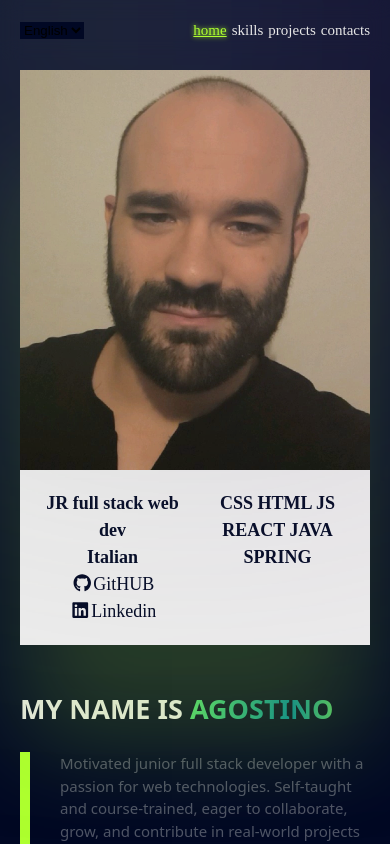
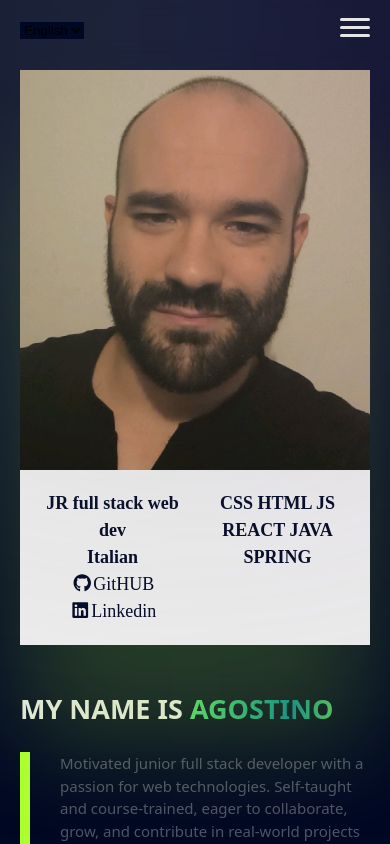
Before and after one commit to AgostinoCaruso/Portfolio, a React (Vite) app: page / in a window 390 px wide. Shown: the top 844 px of the page. Built offline with nearby package versions, Linux system fonts and the light colour scheme.

Commit message:
mobile fix

```diff
--- a/src/App.css
+++ b/src/App.css
@@ -396,6 +396,63 @@ section {
 
 }
 
+.hamburger {
+  display: flex;
+  flex-direction: column;
+  gap: 5px;
+  width: 30px;
+  height: 25px;
+  cursor: pointer;
+  z-index: 200;
+}
+
+.hamburger .bar {
+  height: 3px;
+  background-color: var(--text-main);
+  border-radius: 2px;
+  transition: all 0.3s ease;
+}
+
+
+/* Animazione a X */
+.hamburger.open .bar:nth-child(1) {
+  transform: rotate(45deg) translate(5px, 5px);
+}
+
+.hamburger.open .bar:nth-child(2) {
+  opacity: 0;
+  transform: translateX(-20px);
+}
+
+.hamburger.open .bar:nth-child(3) {
+  transform: rotate(-45deg) translate(5px, -5px);
+}
+
+nav.nav-menu {
+  position: absolute;
+  top: 60px;
+  left: 0;
+  width: 100%;
+  background: var(--background);
+  flex-direction: column;
+  align-items: flex-start;
+  gap: 20px;
+  padding: 20px;
+  opacity: 0;
+  visibility: hidden;
+  transform: translateY(-10px);
+  transition: opacity 0.3s ease, transform 0.3s ease, visibility 0.3s;
+  z-index: 150;
+  display: flex;
+  /* display sempre flex per animare opacity e transform */
+}
+
+nav.nav-menu.open {
+  opacity: 1;
+  visibility: visible;
+  transform: translateY(0);
+}
+
 @keyframes gradientAnimation {
   to {
     background-position: 200% center;
@@ -404,14 +461,30 @@ section {
 }
 
 @media screen and (max-width:767px) {
-header {
 
-  & nav {
+
+  nav {
+    position: absolute;
+    top: 60px;
+    left: 0;
+    width: 100%;
+    background: var(--background);
+    flex-direction: column;
+    align-items: flex-start;
+    gap: 20px;
+    padding: 20px;
+    display: none;
+    z-index: 150;
+  }
+
+  nav.open {
     display: flex;
-    gap: 5px;
-    }
   }
-}
+
+  .hamburger {
+    display: flex;
+  }
+
   section {
     padding: 20px;
 
--- a/src/components/NavBar.jsx
+++ b/src/components/NavBar.jsx
@@ -3,14 +3,12 @@ import logo from '../assets/download.png';
 import { GlobalContext } from '../context/GlobalContext';
 
 const NavBar = () => {
-
   const { language, changeLanguage, translation } = useContext(GlobalContext);
-
-  const handleChange = (e) => {
-    changeLanguage(e.target.value);
-  }
+  const handleChange = (e) => changeLanguage(e.target.value);
 
   const [activeTab, setActiveTab] = useState('home');
+  const [isMenuOpen, setIsMenuOpen] = useState(false);
+
   const listNavEffect = ["home", "skills", "projects", "contacts"];
   const listNav = [
     { id: 'home', label: translation[language].navbar.home || 'home' },
@@ -18,10 +16,11 @@ const NavBar = () => {
     { id: 'projects', label: translation[language].navbar.projects },
     { id: 'contacts', label: translation[language].navbar.contacts }
   ];
+
   const handleClick = (section) => {
     document.getElementById(section)?.scrollIntoView({ behavior: 'smooth' });
-
     setActiveTab(section);
+    setIsMenuOpen(false); // chiude il menu su mobile
   };
 
   useEffect(() => {
@@ -33,11 +32,9 @@ const NavBar = () => {
           offset: el ? el.getBoundingClientRect().top : Infinity
         };
       });
-
-      const closest = offsets.reduce((prev, curr) => {
-        return Math.abs(curr.offset) < Math.abs(prev.offset) ? curr : prev;
-      });
-
+      const closest = offsets.reduce((prev, curr) =>
+        Math.abs(curr.offset) < Math.abs(prev.offset) ? curr : prev
+      );
       setActiveTab(closest.id);
     };
 
@@ -57,7 +54,18 @@ const NavBar = () => {
           <option value="it">Italiano</option>
         </select>
       </div>
-      <nav>
+
+      <div
+        className={`hamburger ${isMenuOpen ? 'open' : ''}`}
+        onClick={() => setIsMenuOpen(prev => !prev)}
+        style={{ cursor: 'pointer', zIndex: 200 }}
+      >
+        <div className="bar"></div>
+        <div className="bar"></div>
+        <div className="bar"></div>
+      </div>
+
+      <nav className={`nav-menu ${isMenuOpen ? 'open' : ''}`}>
         {listNav.map(({ id, label }) => (
           <span
             key={id}
@@ -67,8 +75,8 @@ const NavBar = () => {
             {label}
           </span>
         ))}
+      </nav>
 
-      </nav>
     </header>
   );
 };
```
